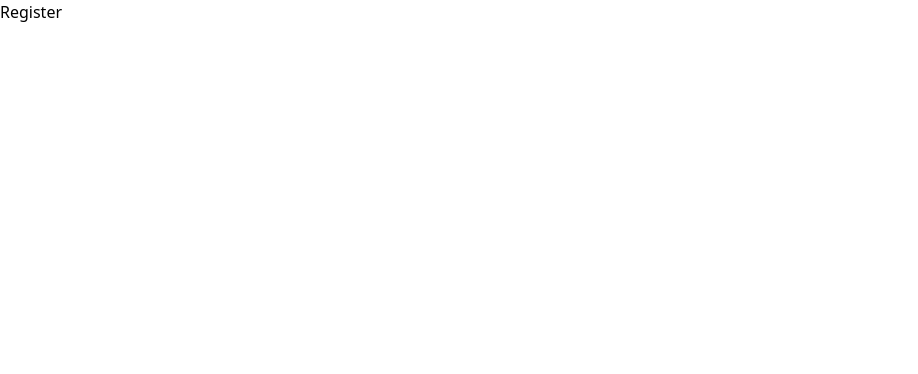
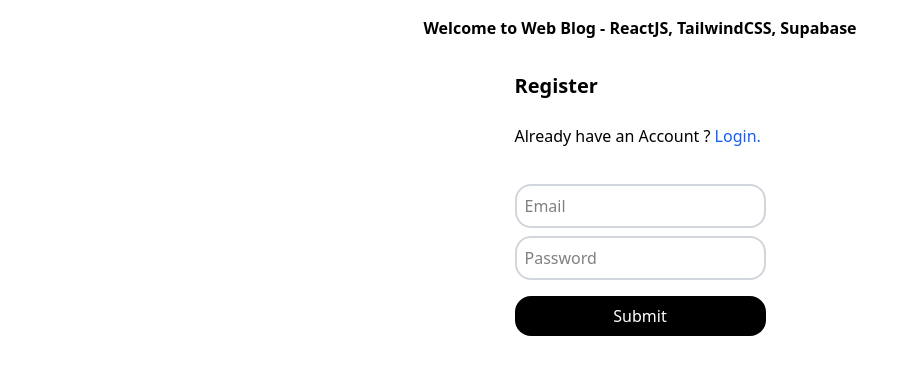
Before and after one commit to Zier0Code/simple-web-blog, a React (Vite) app: page /register in a window 1280 px wide. Shown: the top 374 px of the page, without its empty margins (0-918 px from the left). Built offline with nearby package versions, Linux system fonts and the light colour scheme.

Commit message:
added useContext

```diff
--- /dev/null
+++ b/src/context/auth.tsx
@@ -0,0 +1,57 @@
+// Runtime imports
+import { createContext, useState, useContext } from "react";
+// type import
+import type { ReactNode } from "react";
+
+// Define the type for your session data
+
+type User = {
+  id: string;
+  name: string;
+  email: string;
+  // Add other user properties as needed
+};
+
+type Session = {
+  // user: User | null;
+  // token: string | null;
+  user: User | null; // Temporary, replace with actual user type
+} | null;
+
+// Define the context type
+type AuthContextType = {
+  session: Session;
+  setSession: (session: Session) => void;
+};
+
+// Create context with initial value
+const AuthContext = createContext<AuthContextType | undefined>(undefined);
+
+// Define props for AuthContextProvider
+type AuthContextProviderProps = {
+  children: ReactNode;
+};
+
+export const AuthContextProvider = ({ children }: AuthContextProviderProps) => {
+  // add a state with proper typing
+  const [session, setSession] = useState<Session>(null);
+
+  // return the created authContext
+  return (
+    <AuthContext.Provider value={{ session, setSession }}>
+      {children}
+    </AuthContext.Provider>
+  );
+};
+
+// function to use user context (renamed from userAuth to useAuth for convention)
+export const userAuth = () => {
+  /**
+   * Custom hook to access the authentication context.
+   **/
+  const context = useContext(AuthContext);
+  if (context === undefined) {
+    throw new Error("useAuth must be used within an AuthContextProvider");
+  }
+  return context;
+};
--- a/src/main.tsx
+++ b/src/main.tsx
@@ -2,9 +2,17 @@ import { StrictMode } from "react";
 import { createRoot } from "react-dom/client";
 import { RouterProvider } from "react-router-dom";
 import { router } from "./routes/routes.tsx";
+import { AuthContextProvider } from "./context/auth.tsx";
 
 createRoot(document.getElementById("root")!).render(
   <StrictMode>
-    <RouterProvider router={router} />
+    <>
+      <h2 className="font-bold p-4 text-center">
+        Welcome to Web Blog - ReactJS, TailwindCSS, Supabase
+      </h2>
+      <AuthContextProvider>
+        <RouterProvider router={router} />
+      </AuthContextProvider>
+    </>
   </StrictMode>
 );
--- a/src/pages/register.tsx
+++ b/src/pages/register.tsx
@@ -1,7 +1,57 @@
+import { useState } from "react";
+import { Link } from "react-router-dom";
+import { userAuth } from "../context/auth";
+
 const Register = () => {
+  // State variables for managing form state
+  const [loading, setLoading] = useState(false);
+  const [error, setError] = useState<string | null>("null");
+
+  // Login Variables
+  const [email, setEmail] = useState("");
+  const [password, setPassword] = useState("");
+
+  // Function to handle form submission
+  const handleSubmit = (e: React.FormEvent) => {
+    e.preventDefault();
+    console.log("Form submitted");
+  };
+
+  const { session } = userAuth();
+  console.log("Session:", session);
   return (
     <>
-      <div>Register</div>
+      <div className="flex justify-center">
+        <form onSubmit={handleSubmit} className="flex flex-col gap-4 p-4">
+          <h1 className="font-bold text-xl pb-2">Register</h1>
+          <p>
+            Already have an Account ?{" "}
+            <Link className="text-blue-600 hover:underline" to={"/login"}>
+              {" "}
+              Login.
+            </Link>
+          </p>
+          <div className="max-w-md w-auto mt-5 flex flex-col gap-2">
+            <input
+              className="p-2 border-2 border-gray-300 rounded-2xl"
+              placeholder="Email"
+              type="email"
+            />
+            <input
+              className="p-2 border-2 border-gray-300 rounded-2xl"
+              placeholder="Password"
+              type="password"
+            />
+          </div>
+          <button
+            className="bg-black text-white p-2 rounded-2xl hover:bg-gray-800 transition-colors duration-300"
+            type="submit"
+            disabled={loading}
+          >
+            Submit
+          </button>
+        </form>
+      </div>
     </>
   );
 };
```
